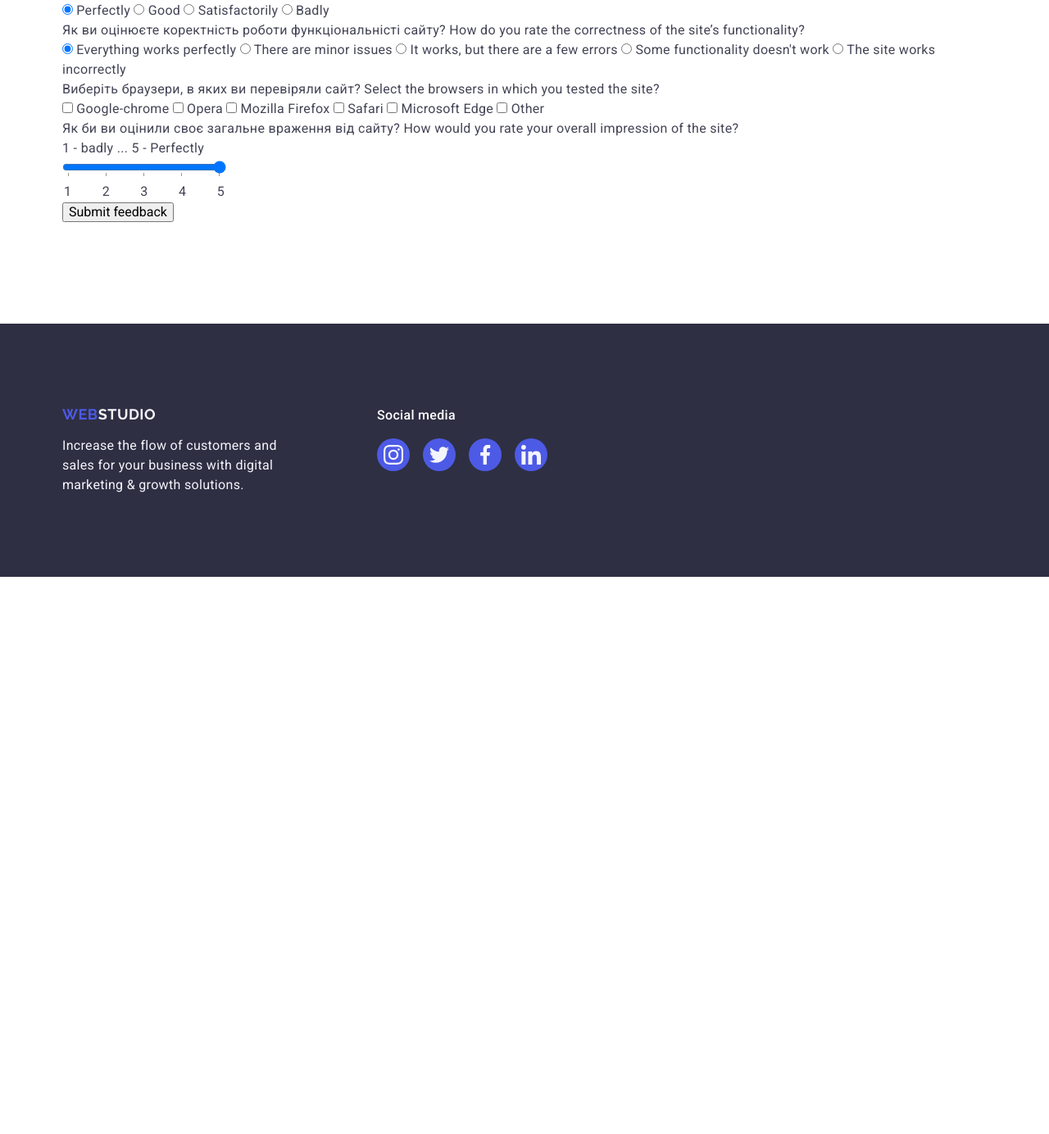
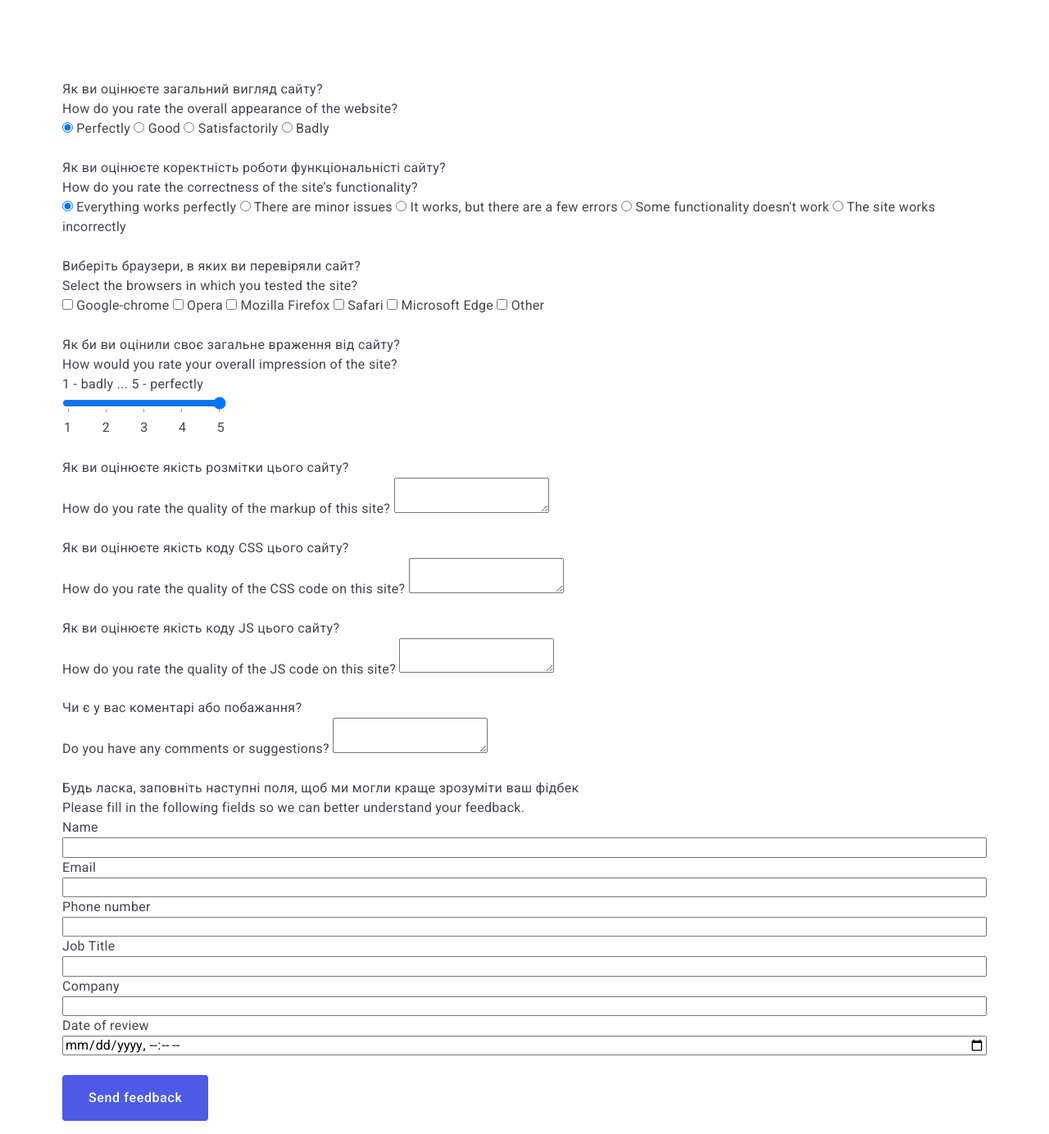
Before and after one commit to A-Novychenko/webstudio-2, a plain HTML site: page feedback.html in a window 1280 px wide. Shown: the part 96-1480 px from the top of the page at 82% size. Before the commit the page ends 800 px from the top, so only its background shows below. Drawn offline with nearby package versions, Linux system fonts and the light colour scheme.

Commit message:
add revview fields

```diff
--- a/css/feedback.css
+++ b/css/feedback.css
@@ -12,3 +12,8 @@
   width: 100%;
   justify-content: space-between;
 }
+
+.reviewer-box {
+  display: flex;
+  flex-direction: column;
+}
--- a/feedback.html
+++ b/feedback.html
@@ -33,9 +33,9 @@
                         <ul class="list site-nav">
                             <li><a href="./index.html" class="nav-link link ">Studio</a></li>
 
-                            <li><a href="#portfolio" class="nav-link link">Portfolio</a></li>
+                            <li><a href="./index.html#portfolio" class="nav-link link">Portfolio</a></li>
 
-                            <li><a href="#contacts" class="nav-link link">Contacts</a></li>
+                            <li><a href="./index.html#contacts" class="nav-link link">Contacts</a></li>
 
                             <li><a href="./feedback.html" class="nav-link link current">Feedback</a></li>
 
@@ -58,15 +58,15 @@
         </header>
 
         <main>
-            <section class="feedback-section">
+            <section class="feedback-section section">
                 <div class="container">
                     <h1 class="visually-hidden">Feedback page</h1>
 
                     <form class="feedback-form" id="feedbackForm">
 
                         <div>
-                            <p class="view-question">Як ви оцінюєте загальний вигляд сайту? How do you rate the overall
-                                appearance of the website?</p>
+                            <p class="view-question">Як ви оцінюєте загальний вигляд сайту?</p>
+                            <p class="view-question"> How do you rate the overall appearance of the website?</p>
                             <input type="radio" name="view" id="view-perfectly" value="perfectly" required checked>
                             <label for="view-perfectly">Perfectly</label>
 
@@ -80,9 +80,13 @@
                             <label for="view-badly">Badly</label>
                         </div>
 
+                        <br>
+
                         <div>
                             <p class="functionality-question">Як ви оцінюєте коректність роботи функціональністі сайту?
-                                How do you rate the correctness of the site’s functionality?
+                            </p>
+                            <p class="functionality-question">How do you rate the correctness of the site’s
+                                functionality?
                             </p>
                             <input type="radio" name="functionality" id="functionality-perfectly" value="perfectly"
                                 required checked>
@@ -102,10 +106,12 @@
                             <label for="functionality-broken">The site works incorrectly</label>
                         </div>
 
+                        <br>
+
                         <div>
-                            <p class="browsers">Виберіть браузери, в яких ви перевіряли сайт?
-                                Select the browsers in which you tested the site?
-                            </p>
+                            <p class="browsers">Виберіть браузери, в яких ви перевіряли сайт?</p>
+                            <p class="browsers">Select the browsers in which you tested the site?</p>
+
                             <input type="checkbox" name="browsers" id="browsers-google-chrome" value="google-chrome"
                                 required>
                             <label for="browsers-google-chrome">Google-chrome</label>
@@ -128,12 +134,14 @@
                             <label for="browsers-other">Other</label>
                         </div>
 
+                        <br>
+
                         <div>
-                            <p class="functionality-question">Як би ви оцінили своє загальне враження від сайту?
-                                How would you rate your overall impression of the site?
+                            <p class="functionality-question">Як би ви оцінили своє загальне враження від сайту?</p>
+                            <p class="functionality-question">How would you rate your overall impression of the site?
                             </p>
 
-                            <label for="overall-impression">1 - badly ... 5 - Perfectly</label>
+                            <label for="overall-impression">1 - badly ... 5 - perfectly</label>
                             <div class="overall-impression-box">
                                 <input class="overall-impression-input" type="range" name="overall-impression"
                                     id="overall-impression" min="1" max="5" value="5" step="1"
@@ -150,7 +158,78 @@
 
                         </div>
 
-                        <button type="submit">Submit feedback</button>
+                        <br>
+
+                        <div>
+                            <p class="markup-question">Як ви оцінюєте якість розмітки цього сайту?
+                            </p>
+
+                            <label for="html-quality">How do you rate the quality of the markup of this site?</label>
+                            <textarea name="html" id="html-quality"></textarea>
+                        </div>
+
+                        <br>
+
+                        <div>
+                            <p class="style-question">Як ви оцінюєте якість коду CSS цього сайту?
+                            </p>
+
+                            <label for="css-quality">How do you rate the quality of the CSS code on this site?</label>
+                            <textarea name="css" id="css-quality"></textarea>
+                        </div>
+
+                        <br>
+
+                        <div>
+                            <p class="js-question">Як ви оцінюєте якість коду JS цього сайту?
+                            </p>
+
+                            <label for="js-quality">How do you rate the quality of the JS code on this site?</label>
+                            <textarea name="js" id="js-quality"></textarea>
+                        </div>
+
+                        <br>
+
+                        <div>
+                            <p class="comments-question">Чи є у вас коментарі або побажання?
+                            </p>
+
+                            <label for="comments-quality">Do you have any comments or suggestions?</label>
+                            <textarea name="comments" id="comments-quality"></textarea>
+                        </div>
+
+                        <br>
+
+                        <div class="reviewer-box">
+                            <p class="reviewer-title">Будь ласка, заповніть наступні поля, щоб ми могли краще зрозуміти
+                                ваш фідбек
+                            </p>
+                            <p class="reviewer-title">Please fill in the following fields so we can better understand
+                                your feedback.
+                            </p>
+
+                            <label for="reviewer-name">Name</label>
+                            <input type="text" name="reviewer-name" id="reviewer-name" />
+
+                            <label for="reviewer-email">Email</label>
+                            <input type="email" name="reviewer-email" id="reviewer-email" />
+
+                            <label for="reviewer-phone">Phone number</label>
+                            <input type="tel" name="reviewer-phone" id="reviewer-phone" />
+
+                            <label for="reviewer-job-title">Job Title</label>
+                            <input type="text" name="reviewer-job-title" id="reviewer-job-title" />
+
+                            <label for="reviewer-company">Company</label>
+                            <input type="text" name="reviewer-company" id="reviewer-company" />
+
+                            <label for="reviewer-date">Date of review</label>
+                            <input type="datetime-local" name="reviewer-date" id="reviewer-date" />
+                        </div>
+
+                        <br>
+
+                        <button class="button" type="submit">Send feedback</button>
                     </form>
 
                 </div>
@@ -234,10 +313,16 @@
             event.preventDefault(); // Запобігає реальному відправленню форми
 
             const formData = new FormData(form);
-            const data = {};
+            const data = { browsers: [] };
 
             // Перетворюємо FormData у звичайний об'єкт
             formData.forEach((value, key) => {
+                if (key === "browsers") {
+                    data.browsers.push(value)
+
+                    return
+                }
+
                 data[key] = value;
             });
 
```
